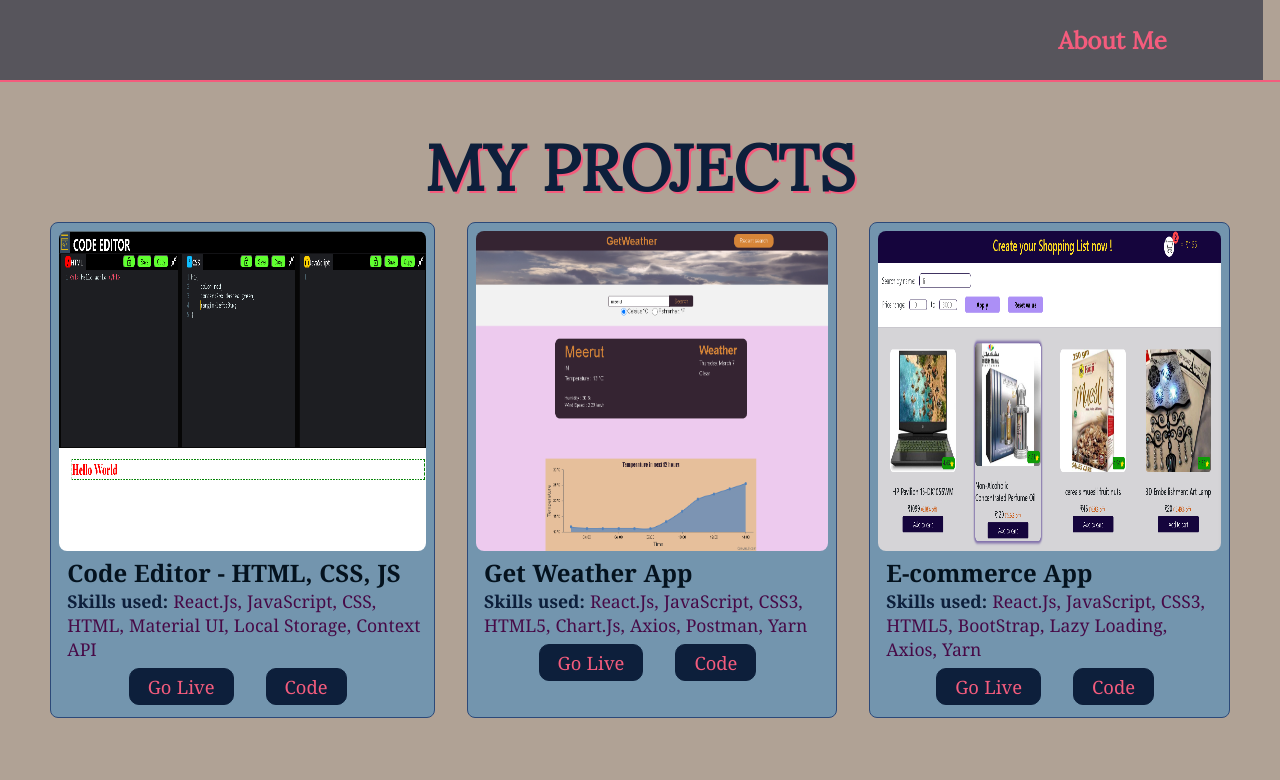
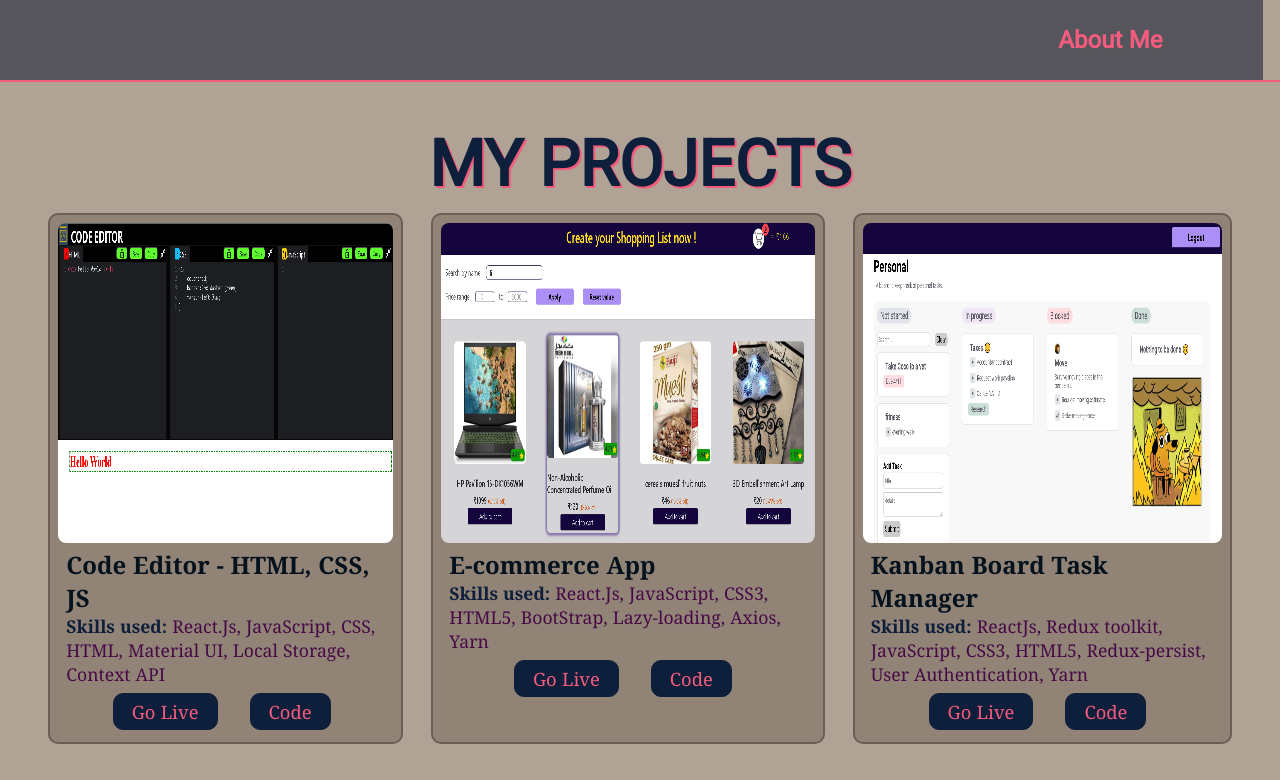
Before and after one commit to vaishali4244/portfolio, a React (Create React App) app: page /projects in a window 1280 px wide. Shown: the top 780 px of the page. Built offline with nearby package versions, Linux system fonts and the light colour scheme.

Commit message:
project added

```diff
--- a/src/App.css
+++ b/src/App.css
@@ -1,4 +1,5 @@
-@import url("https://fonts.googleapis.com/css2?family=Lora&display=swap");
+/* @import url("https://fonts.googleapis.com/css2?family=Lora&display=swap"); */
+@import url('https://fonts.googleapis.com/css2?family=Roboto&display=swap');
 
 * {
   padding: 0;
@@ -9,7 +10,8 @@
 
 body {
   background: #b0a295;
-  font-family: "Lora", serif;
+  font-family: "Roboto", sans-serif;
+  font-weight: 600;
 }
 
 @media screen and (max-width: 800px) and (min-width: 0px) {
--- a/src/components/About/About.css
+++ b/src/components/About/About.css
@@ -56,13 +56,13 @@ h2 {
   margin-right: 3vw;
 }
 
+
 .button1 {
   margin: 20px 5px;
   display: block;
   padding: 8px 20px;
   background-color: rgb(6, 6, 32);
   color: #f45c7d;
-
   text-decoration: none;
   border-radius: 12px;
   font-size: 1.2em;
@@ -104,6 +104,7 @@ h2 {
 
   .about .para p {
     font-size: 1.1rem;
+    font-weight: 0;
   }
 
   .profile {
--- a/src/components/About/About.js
+++ b/src/components/About/About.js
@@ -12,7 +12,7 @@ const About = () => {
                 <img className="profile" src={require("../../assets/profile.png")} alt=" vaishali" />
                 <div className="para">
                     <p>
-                        I am a ReactJS Developer with an M.Tech degree in Electronics and Communication Engineering from NIT Kurukshetra, India. Creating and maintaining excellent websites and applications is what I dream of. I've created various projects related to Front End applications using React.Js, JavaScript, Redux toolkit and middlewares, Material UI, CSS3, HTML3, BootStrap, Tailwind CSS and much more! I am passionate about improving my skills and learning new technologies.
+                        I am a ReactJS Developer with an M.Tech degree in Electronics and Communication Engineering from NIT Kurukshetra, India. I have 6-month of internship experience in React Frontend Development. Creating and maintaining excellent websites and applications is what I dream of. I've created various projects related to Front End applications using React.Js, JavaScript, Redux toolkit and middlewares, Material UI, Tailwind CSS, BootStrap, CSS3, Sass, HTML3, and much more! I am passionate about improving my skills and learning new technologies.
                     </p>
                 </div>
             </div>
--- a/src/components/Contact/Contact.js
+++ b/src/components/Contact/Contact.js
@@ -6,7 +6,7 @@ const Contact = () => {
         <div className="container4">
             <h2>CONTACT LINKS </h2>
             <div className="para">
-                <p>I am looking for Frontend Developer roles that have interesting problems to solve, offer professional growth and learning, and that value People and Processes greater than Technology.</p>
+                <p>I am looking for ReactJs Developer roles that have interesting problems to solve, offer professional growth and learning, and that value People and Processes greater than Technology.</p>
             </div>
         </div>
     )
--- a/src/components/ProjectList/ProjectList.css
+++ b/src/components/ProjectList/ProjectList.css
@@ -34,16 +34,20 @@
 .card {
   height: 67vh;
   background: #7395ae;
+  /* background: #b0a295; */
   border: 1px solid rgb(44, 73, 121);
   font-family: Cambria, Cochin, Georgia, Times, "Times New Roman", serif;
   border-radius: 8px;
 }
 
 .pro-card {
-  background: #7395ae;
+  /* background: #7395ae; */
+  background: #918376;
   font-family: Cambria, Cochin, Georgia, Times, "Times New Roman", serif;
   padding: 0.5rem;
-  border: 1px solid rgb(44, 73, 121);
+  /* border: 1px solid rgb(44, 73, 121); */
+  /* border: 1px solid #766a5e; */
+  box-shadow: 0 0 0 2px #695f56;
   border-radius: 8px;
 }
 
--- a/src/components/data.js
+++ b/src/components/data.js
@@ -9,6 +9,22 @@ export const data = [
     },
 
     {
+        source: require("../assets/budgetcart.png"),
+        alt: "E-commerce app preview",
+        title: "E-commerce App",
+        span: "React.Js, JavaScript, CSS3, HTML5, BootStrap, Lazy-loading, Axios, Yarn",
+        live: "https://budgetcart.netlify.app/",
+        code: "https://github.com/vaishali4244/e-commerce-website",
+    },
+    {
+        source: require("../assets/todo.png"),
+        alt: "Kanban board",
+        title: "Kanban Board Task Manager",
+        span: "ReactJs, Redux toolkit, JavaScript, CSS3, HTML5, Redux-persist, User Authentication, Yarn",
+        live: "https://kanban-board-todo-list.vercel.app/",
+        code: "https://github.com/vaishali4244/kanban-board",
+    },
+    {
         source: require("../assets/weather.png"),
         alt: "weather app preview",
         title: "Get Weather App",
@@ -17,14 +33,6 @@ export const data = [
         code: "https://github.com/vaishali4244/weather-app",
     },
 
-    {
-        source: require("../assets/budgetcart.png"),
-        alt: "E-commerce app preview",
-        title: "E-commerce App",
-        span: "React.Js, JavaScript, CSS3, HTML5, BootStrap, Lazy Loading, Axios, Yarn",
-        live: "https://budgetcart.netlify.app/",
-        code: "https://github.com/vaishali4244/e-commerce-website",
-    },
 
     {
         source: require("../assets/face-detector.png"),
--- a/src/screens/HomePage/HomePage.css
+++ b/src/screens/HomePage/HomePage.css
@@ -95,10 +95,10 @@
   color: rgb(13, 31, 59);
   overflow: hidden;
   font-size: 3.5em;
-  font-weight: bolder;
+  font-weight: 800;
   white-space: nowrap;
   margin: 0 auto;
-  /* text-shadow: 4px 3px 1.5px rgb(105, 146, 213); */
+  text-shadow: 4px 5px 1.5px rgba(13, 31, 59, 0.391);
   letter-spacing: 0.05em;
   animation: typing 3s steps(40, end), color-code 3s steps(30, end);
 }
```
Also changed, not shown: src/assets/todo.png (added), 1 other file (tests, documents, lock files or other folders).
